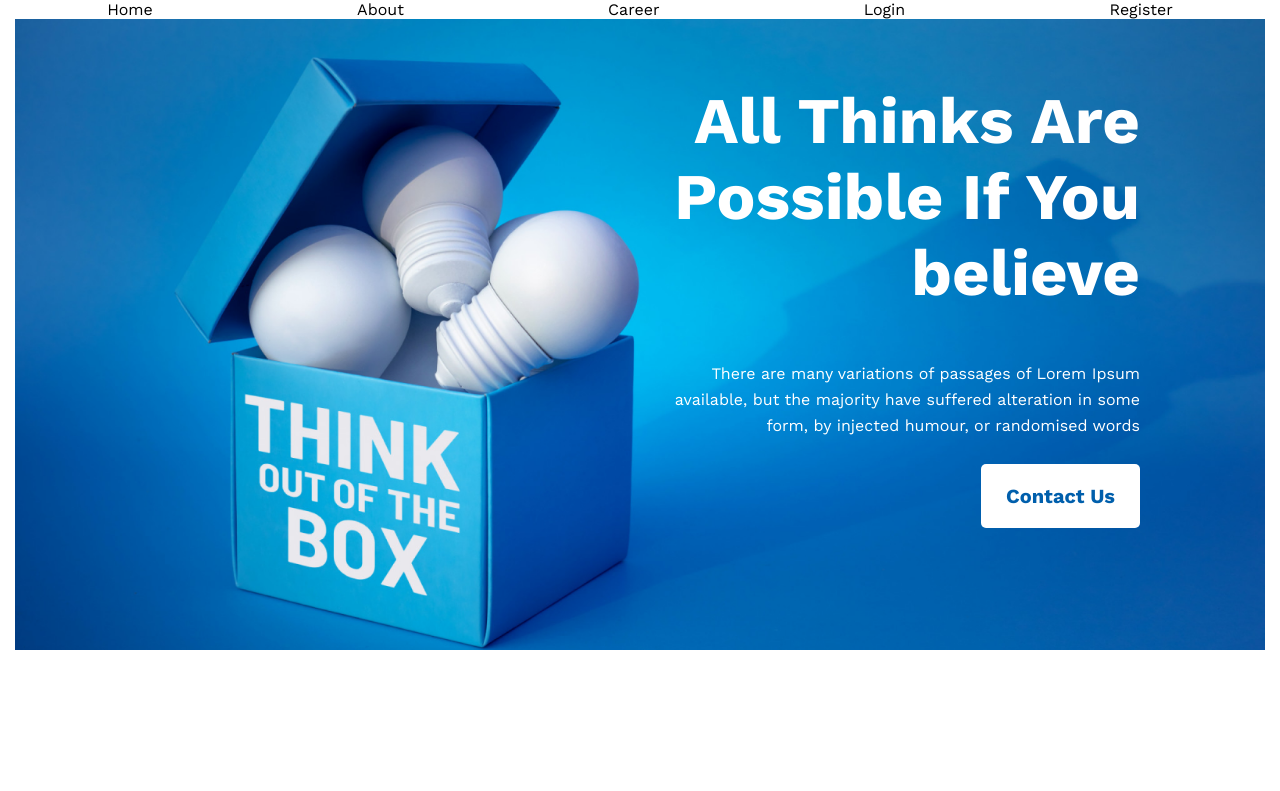
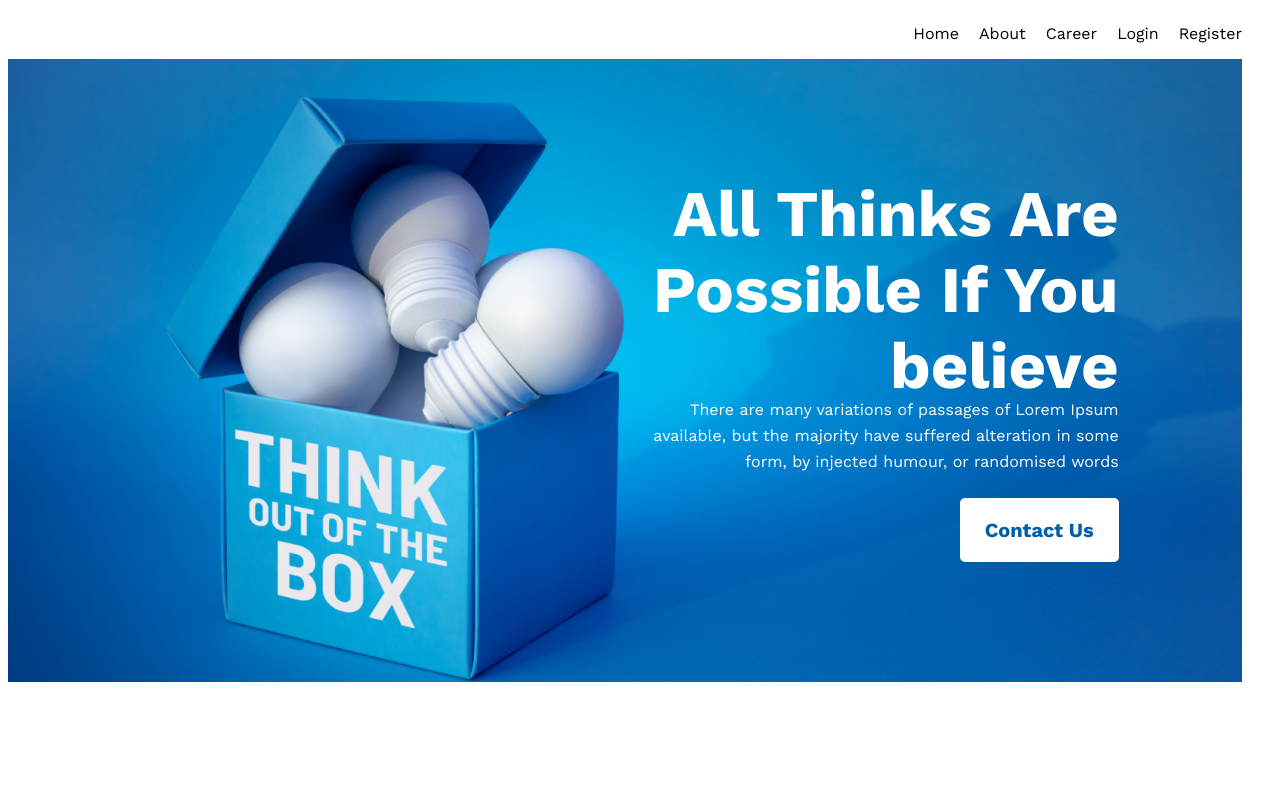
Before and after one commit to tisabbir/new-year-new-me, a plain HTML site: page index.html in a window 1280 px wide. Shown: the top 791 px of the page. Drawn offline with nearby package versions, Linux system fonts and the light colour scheme.

Commit message:
nav bar made ok

```diff
--- a/styles/style.css
+++ b/styles/style.css
@@ -5,7 +5,6 @@
   line-height: normal;
   box-sizing: border-box;
   max-width: 1250px;
-  margin: 0 auto;
 }
 
 .btn-primary {
@@ -206,4 +205,6 @@ li {
 .nav-bar {
   display: flex;
   gap: 20px;
+  justify-content: right;
+  align-items: center;
 }
```
